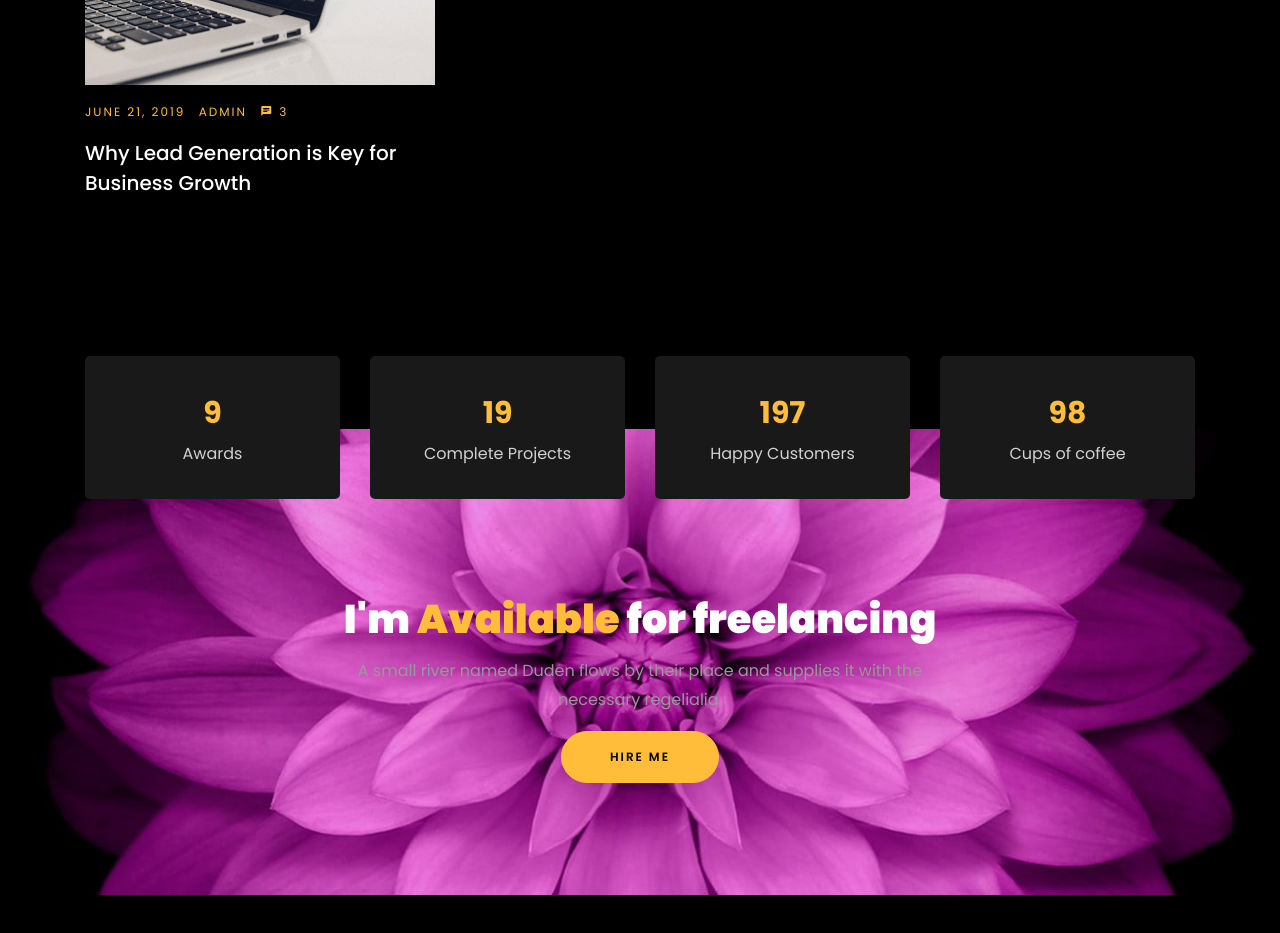
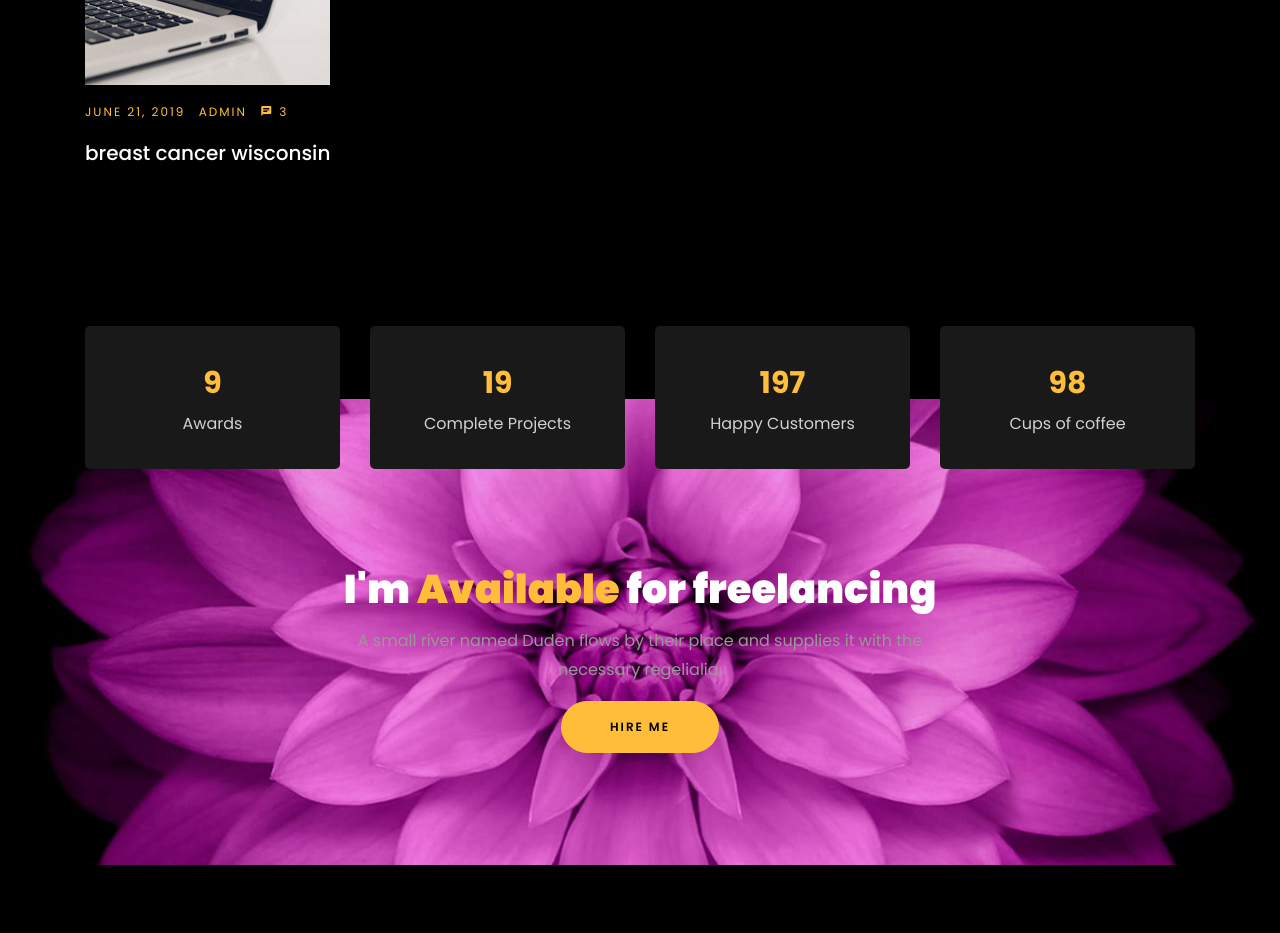
Before and after one commit to hadeelsameh/hadeelwebsite, a plain HTML site: page index.html in a window 1280 px wide. Shown: the part 6340-7273 px from the top of the page. Drawn offline with Linux system fonts and the light colour scheme; files whose address does not match are found by name.

Commit message:
Update index.html

```diff
--- a/index.html
+++ b/index.html
@@ -441,7 +441,7 @@
 	                	<a href="#" class="meta-chat"><span class="icon-chat"></span> 3</a>
 	                </p>
                 </div>
-                <h3 class="heading"><a href="single.html">Why Lead Generation is Key for Business Growth</a></h3>
+                <h3 class="heading"><a href="single.html">breast cancer wisconsin</a></h3>
                 <p></p>
               </div>
             </div>
```
